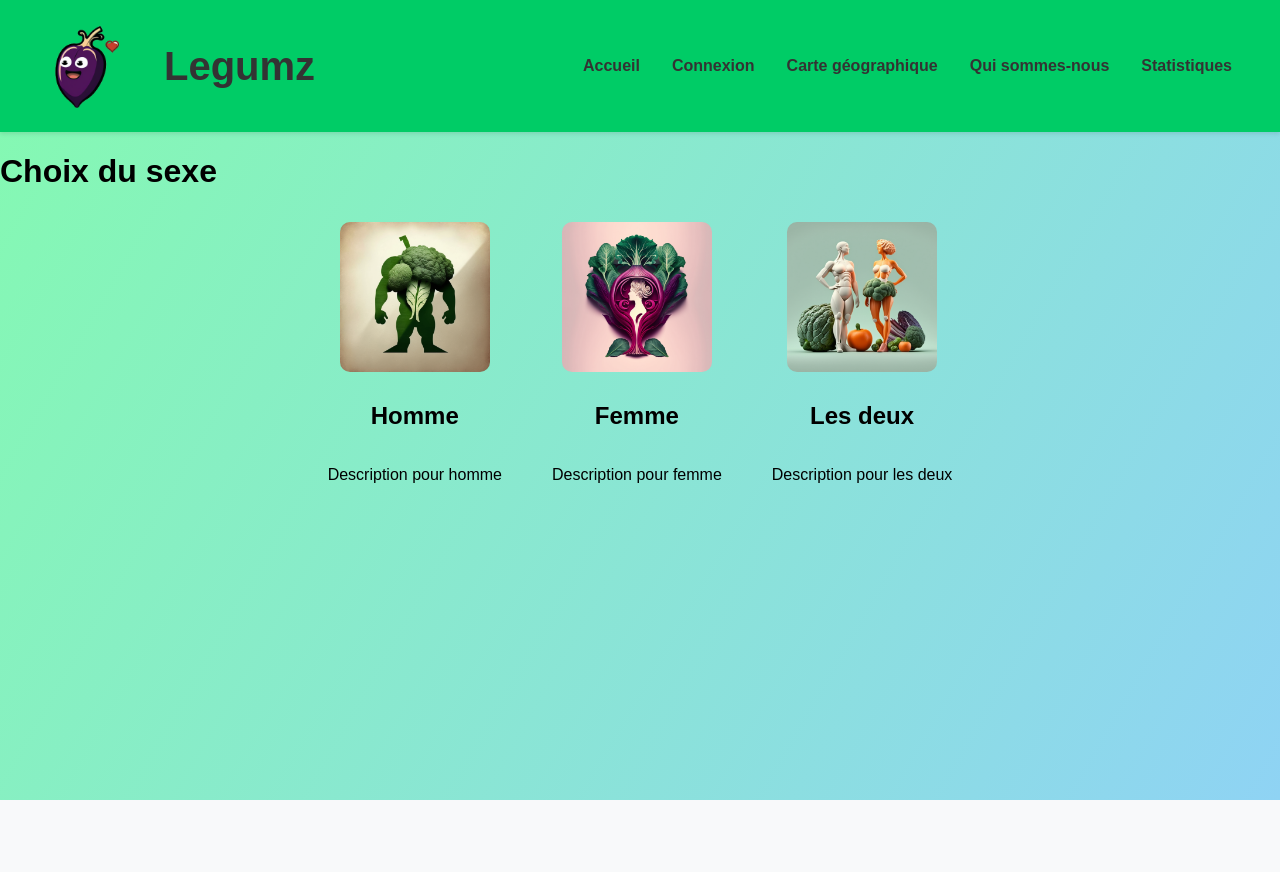
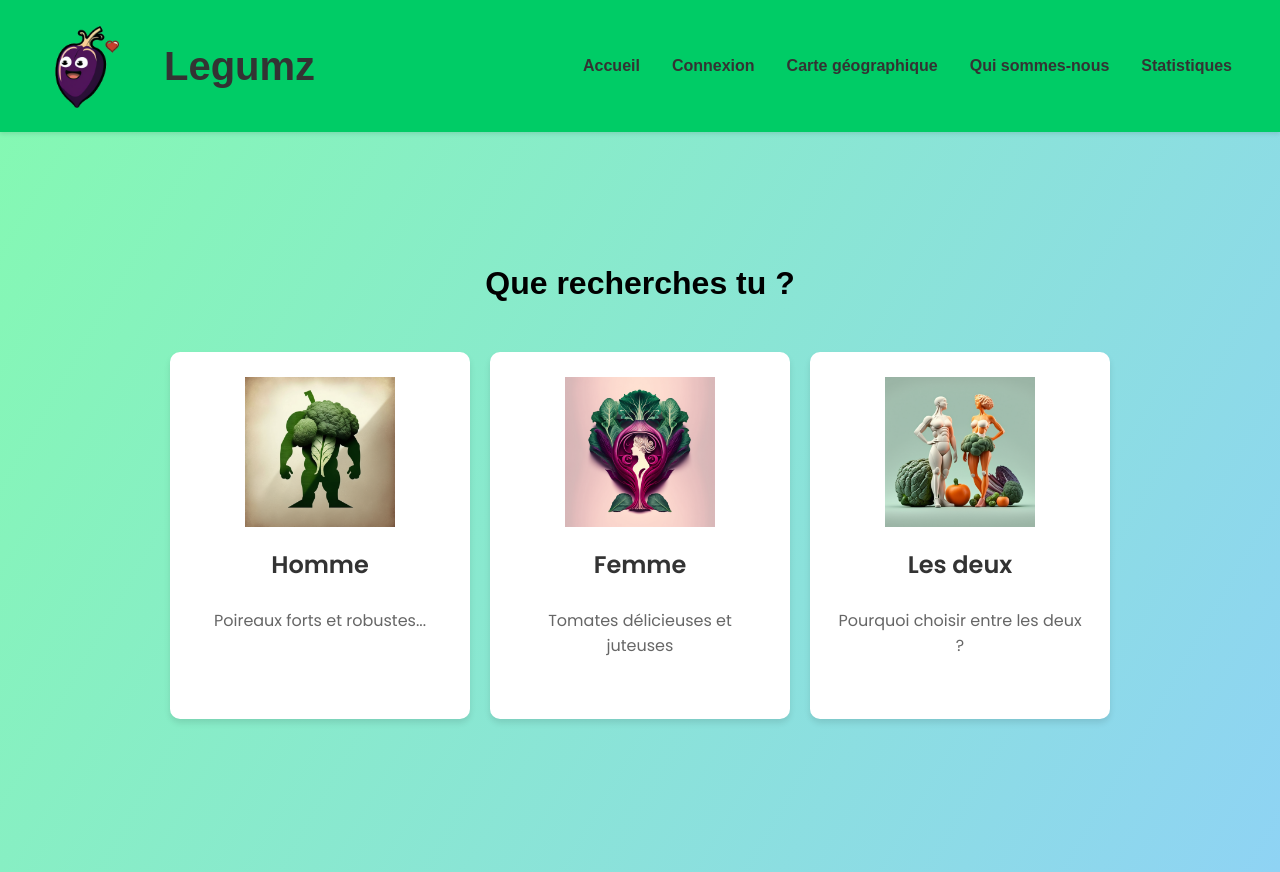
Before and after one commit to ViotHugo/Legumz, a React (Create React App) app in the folder client/: page /gender-selection/1 in a window 1280 px wide. Before the commit the page ends 800 px from the top, so only its background shows below. Built offline with nearby package versions, Linux system fonts and the light colour scheme.

Commit message:
la connexion et l'inscription

```diff
--- a/client/src/components/Header/Header.js
+++ b/client/src/components/Header/Header.js
@@ -1,5 +1,5 @@
 import React from "react";
-import { NavLink } from "react-router-dom";
+import { NavLink } from 'react-router-dom';
 import "./Header.css";
 import logo from "./logo.png";
 
@@ -13,7 +13,7 @@ function Header() {
       <nav>
         <ul>
           <li>
-            <NavLink to="/" activeClassName="active" exact>
+            <NavLink to="/" activeClassName="active" exact="true">
               Accueil
             </NavLink>
           </li>
@@ -28,7 +28,7 @@ function Header() {
             </NavLink>
           </li>
           <li>
-            <NavLink to="/map" activeClassName="active" exact>
+            <NavLink to="/map" activeClassName="active" exact="true">
               Carte géographique
             </NavLink>
           </li>
--- a/client/src/components/Header2/Header2.js
+++ b/client/src/components/Header2/Header2.js
@@ -1,5 +1,6 @@
 import React, { useState } from "react";
 import { useNavigate } from 'react-router-dom';
+import { NavLink } from 'react-router-dom';
 import {
   ProSidebar,
   Menu,
--- a/client/src/components/pages/GenderSelection/GenderCard.css
+++ b/client/src/components/pages/GenderSelection/GenderCard.css
@@ -1,15 +1,47 @@
+/* GenderCard.css */
+@import url("https://fonts.googleapis.com/css2?family=Poppins:wght@300;400;600&display=swap");
+
 .GenderCard {
+  border: 5px solid white;
+  background-color: white;
+  border-radius: 10px;
   display: flex;
   flex-direction: column;
   align-items: center;
   text-align: center;
-  cursor: pointer;
-  padding: 10px;
+  padding: 20px;
+  box-shadow: 0 4px 6px rgba(0, 0, 0, 0.1);
+  font-family: "Poppins", sans-serif;
+  width: 250px; /* Ajouter cette ligne pour définir une largeur fixe pour les cartes */
 }
 
 .GenderCard img {
-  width: 150px;
+  width: 100%;
   height: 150px;
-  object-fit: cover;
+  object-fit: contain; /* Changer cette ligne pour ajuster la taille de l'image à l'intérieur des bordures de la carte */
+  border-radius: 5px;
+  font-family: "Poppins", sans-serif;
+}
+
+
+.GenderCard:hover {
+  transform: translateY(-5px);
+  box-shadow: 0 8px 12px rgba(0, 0, 0, 0.2);
+}
+
+.card-title {
+  font-size: 24px;
+  font-weight: bold;
+  font-family: "Poppins", sans-serif;
   margin-bottom: 10px;
+  color: #333;
+  text-align: center;
 }
+
+.card-description {
+  font-size: 16px;
+  color: #666;
+  text-align: center;
+  word-break: break-word;
+  font-family: "Poppins", sans-serif;
+}
--- a/client/src/components/pages/GenderSelection/GenderCard.js
+++ b/client/src/components/pages/GenderSelection/GenderCard.js
@@ -17,10 +17,11 @@ function GenderCard(props) {
   return (
     <div className="GenderCard" onClick={handleClick}>
       <img src={props.image} alt={props.title} />
-      <h2>{props.title}</h2>
-      <p>{props.description}</p>
+      <h2 className="card-title">{props.title}</h2> {/* Ajoutez la classe card-title ici */}
+      <p className="card-description">{props.description}</p> {/* Ajoutez la classe card-description ici */}
     </div>
   );
+
 }
 
 export default GenderCard;
--- a/client/src/components/pages/GenderSelection/GenderSelection.css
+++ b/client/src/components/pages/GenderSelection/GenderSelection.css
@@ -1,5 +1,35 @@
+/* GenderSelection.css */
+@import url("https://fonts.googleapis.com/css2?family=Poppins:wght@300;400;600&display=swap");
+
+.App-container {
+  display: flex;
+  flex-direction: column;
+  align-items: center;
+  gap: 20px;
+  padding: 20px;
+  height: calc(100vh - 60px);
+}
+
 .gender-selection {
+  font-family: "Poppins", sans-serif;
   display: flex;
+  flex-wrap: wrap;
   justify-content: center;
-  gap: 30px;
+  align-items: center;
+  gap: 20px;
+  padding: 20px;
+  width: 100%;
 }
+
+.gender-selection-container {
+  display: flex;
+  flex-direction: column;
+  align-items: center;
+  justify-content: center;
+  min-height: calc(100vh - 60px);
+}
+
+.gender-selection-title {
+  margin-top: 0px;
+  margin-bottom: 30px;
+}
--- a/client/src/components/pages/GenderSelection/GenderSelection.js
+++ b/client/src/components/pages/GenderSelection/GenderSelection.js
@@ -1,11 +1,11 @@
-import React from 'react';
-import GenderCard from './GenderCard';
-import maleImage from '../../../images/homme.png';
-import femaleImage from '../../../images/femme.png';
-import bothImage from '../../../images/bi.png';
-import './GenderSelection.css';
-import { useParams } from 'react-router-dom';
-import { useNavigate } from 'react-router-dom';
+import React from "react";
+import GenderCard from "./GenderCard";
+import maleImage from "../../../images/homme.png";
+import femaleImage from "../../../images/femme.png";
+import bothImage from "../../../images/bi.png";
+import "./GenderSelection.css";
+import { useParams } from "react-router-dom";
+import { useNavigate } from "react-router-dom";
 import Header from "./../../Header/Header";
 
 function GenderSelection() {
@@ -13,27 +13,27 @@ function GenderSelection() {
 
   return (
     <div>
-      <Header/>
-    <div >
-      <h1>Choix du sexe</h1>
+      <Header />
+      <div className="gender-selection-container">
+        <h1 className="gender-selection-title">Que recherches tu ?</h1>
         <div className="gender-selection">
           <GenderCard
             title="Homme"
             image={maleImage}
             vegetableChoice={vegetableChoice}
-          description="Description pour homme"
+            description="Poireaux forts et robustes..."
           />
           <GenderCard
             title="Femme"
             image={femaleImage}
             vegetableChoice={vegetableChoice}
-          description="Description pour femme"
+            description=" Tomates délicieuses et juteuses"
           />
           <GenderCard
             title="Les deux"
             image={bothImage}
             vegetableChoice={vegetableChoice}
-          description="Description pour les deux"
+            description="Pourquoi choisir entre les deux ?"
           />
         </div>
       </div>
--- a/client/src/components/pages/ImageCard/ImageCard.css
+++ b/client/src/components/pages/ImageCard/ImageCard.css
@@ -1,8 +1,11 @@
+@import url("https://fonts.googleapis.com/css2?family=Poppins:wght@300;400;600&display=swap");
+
 .ImageCard {
   border: 5px solid white;
   background-color: white; /* Ajouter cette ligne pour définir un arrière-plan blanc */
   border-radius: 10px; /* Ajouter cette ligne pour avoir des bords arrondis */
   display: flex;
+  margin-left: 30px;
   flex-direction: column;
   align-items: center;
   text-align: center;
@@ -24,3 +27,22 @@
   justify-items: center;
   align-items: center;
 }
+
+.card-title {
+  font-family: "Poppins", sans-serif;
+  font-size: 24px;
+  font-weight: bold;
+  margin-bottom: 10px;
+  color: #333;
+  text-align: center; /* Ajoutez cette ligne pour centrer le texte */
+}
+
+.card-description {
+  font-family: "Poppins", sans-serif;
+  font-size: 16px;
+  color: #666;
+  text-align: center;
+  word-break: break-word;
+  height: 70px; /* Ajouter une hauteur fixe */
+  overflow: hidden; /* Masquer le texte débordant */
+}
--- a/client/src/components/pages/Registration/RegistrationForm.css
+++ b/client/src/components/pages/Registration/RegistrationForm.css
@@ -1,6 +1,8 @@
+@import url("https://fonts.googleapis.com/css2?family=Poppins:wght@300;400;600&display=swap");
+
 body {
     margin: 0;
-    font-family: -apple-system, BlinkMacSystemFont, "Segoe UI", Roboto, Helvetica, Arial, sans-serif, "Apple Color Emoji", "Segoe UI Emoji", "Segoe UI Symbol";
+    font-family: "Poppins", sans-serif;
   }
 
   .container {
@@ -12,7 +14,7 @@ body {
     background-image: linear-gradient(120deg, #84fab0 0%, #8fd3f4 100%);
   }
 
-  .logo-container {
+  .match-container {
     background-color: #ffffff;
     padding: 2rem;
     border-radius: 10px;
@@ -24,8 +26,10 @@ body {
 
   .logo {
     width: 150px;
+    height: auto;
     margin-bottom: 1rem;
   }
+
 
   .title {
     font-size: 2.5rem;
--- a/client/src/components/pages/SignUpForm/SignUpForm.css
+++ b/client/src/components/pages/SignUpForm/SignUpForm.css
@@ -228,3 +228,44 @@ body {
 .profile-picture-preview {
   margin-right: 8px;
 }
+
+/* Styliser le champ de saisie customHobby */
+.customHobby-input {
+  margin-top: 20px;
+  width: 100%;
+  padding: 8px;
+  border: 2px solid #ccc;
+  border-radius: 4px;
+  font-size: 14px;
+  font-family: "Poppins", sans-serif;
+  transition: border-color 0.2s ease-in-out;
+}
+
+.customHobby-input:focus {
+  border-color: #007bff;
+  outline: none;
+}
+
+/* Styliser le bouton customHobby */
+.customHobby-button {
+  margin-top: 10px;
+  width: 15%;
+  padding: 10px;
+  background-color: #007bff;
+  color: white;
+  font-weight: 600;
+  border: none;
+  border-radius: 4px;
+  cursor: pointer;
+  transition: background-color 0.2s ease-in-out;
+  font-family: "Poppins", sans-serif;
+}
+
+.customHobby-button:hover {
+  background-color: #0056b3;
+}
+
+.customHobby-button-container {
+  display: flex;
+  justify-content: center;
+}
--- a/client/src/components/pages/VegetableSelection/VegetableSelection.css
+++ b/client/src/components/pages/VegetableSelection/VegetableSelection.css
@@ -1,3 +1,5 @@
+@import url("https://fonts.googleapis.com/css2?family=Poppins:wght@300;400;600&display=swap");
+
 .App-container {
   display: flex;
   flex-wrap: wrap;
@@ -6,6 +8,7 @@
   gap: 20px;
   padding: 20px;
   height: calc(100vh - 60px);
+
 }
 .card {
   border: 5px solid white;
@@ -33,17 +36,10 @@
   border-radius: 5px;
   }
 
-.card-title {
-    font-size: 24px;
-    font-weight: bold;
-    margin-bottom: 10px;
-    color: #333;
-    text-align: center; /* Ajoutez cette ligne pour centrer le texte */
+.vegetable-card-container {
+  display: grid;
+  grid-template-columns: repeat(auto-fit, minmax(250px, 1fr));
+  grid-gap: 20px;
+  justify-items: center;
+  align-items: center;
 }
-
-.card-description {
-    font-size: 16px;
-    color: #666;
-    text-align: center; /* Ajoutez cette ligne pour centrer le texte */
-    word-break: break-word; /* Ajoutez cette ligne pour gérer la césure des mots */
-}
--- a/client/src/components/pages/VegetableSelection/VegetableSelection.js
+++ b/client/src/components/pages/VegetableSelection/VegetableSelection.js
@@ -1,5 +1,6 @@
 import React, { useState } from 'react';
 import ImageCard from '../ImageCard/ImageCard';
+import './VegetableSelection.css';
 import { useNavigate } from 'react-router-dom';
 import Header from "./../../Header/Header";
 
@@ -20,13 +21,15 @@ const VegetableSelection = () => {
 return (
   <div>
     <Header />
+    <div className="spacer"></div>
     <div
       className="App-container"
       style={{ backgroundImage: backgroundColor, minHeight: "100vh" }}
     >
+      <div className="vegetable-card-container">
         {[
           { title: "Carotte", description: "Pour cultiver une relation durable #Sérieux" },
-        { title: "Poivron jaune", description: "Pour des moments savoureux sans s'engager #AmisAvecAvantages" },
+          { title: "Poivron jaune", description: "Moments savoureux sans s'engager #AmisAvecAvantages" },
           { title: "Piment rouge", description: "Pour épicer sa vie d'une nuit #CeSoir" },
           { title: "Aubergine", description: "Pour des rencontres sensuelles et régulières #SexFriend" },
         ].map((item, index) => (
@@ -40,6 +43,7 @@ return (
         ))}
       </div>
     </div>
+  </div>
 );
 };
 
```
Also changed, not shown: client/src/components/pages/SignUpForm/SignUpForm.js (+28 -1 lines). Lines whose indentation alone changed are shown as unchanged.
